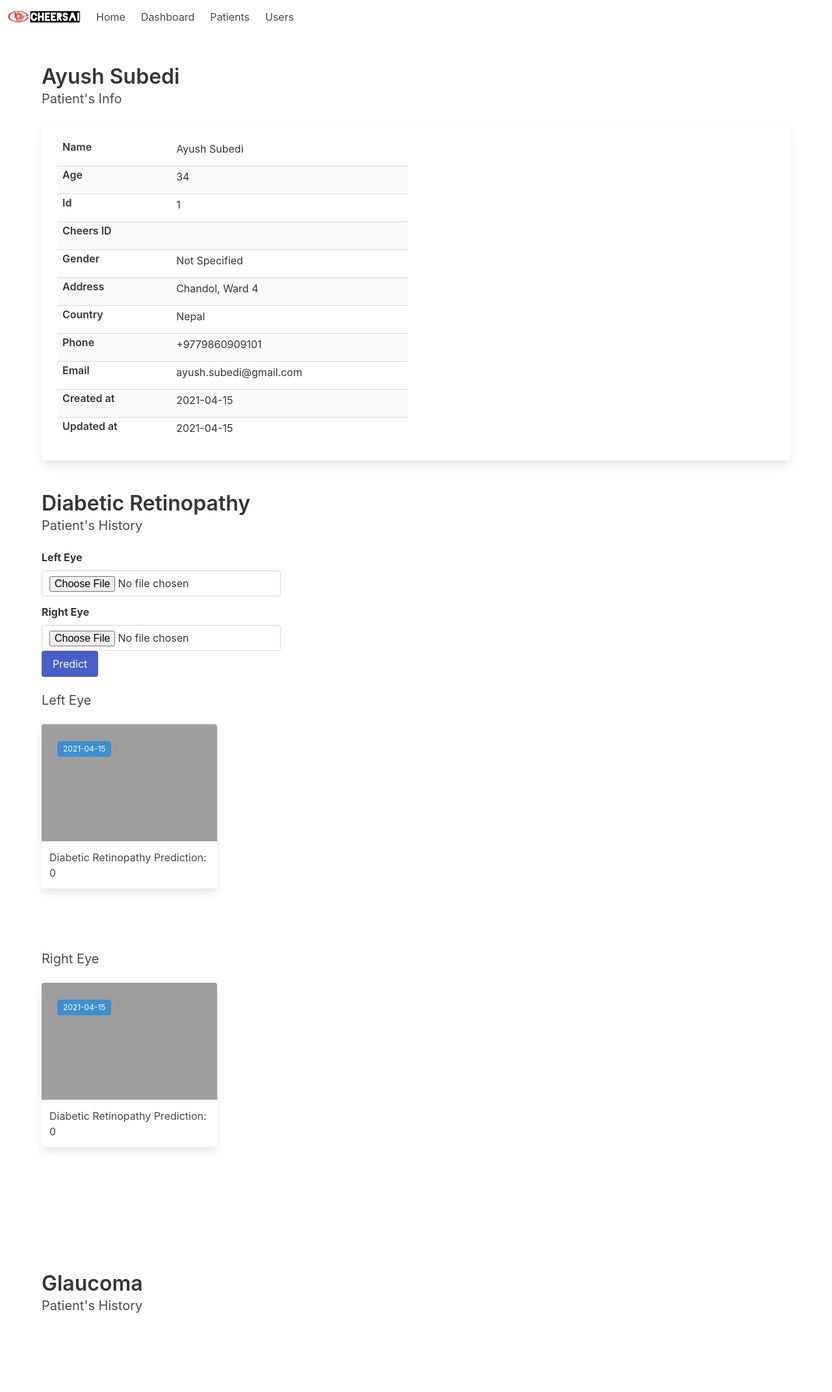
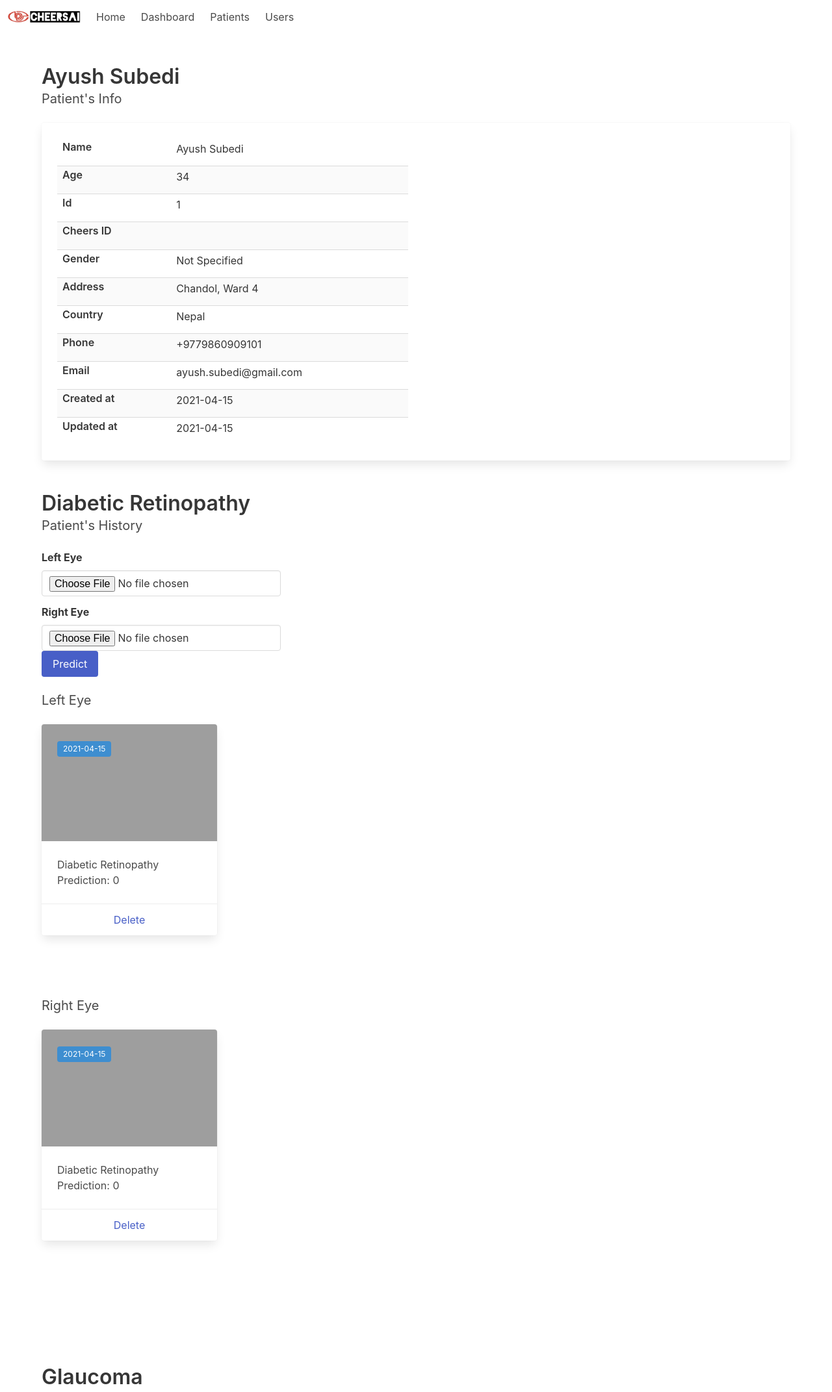
Before and after one commit to ayushsubedi/cheersAI, a Flask app: page /patient/1 in a window 1280 px wide. Shown: the top 2143 px of the page at 65% size. Before the commit the page ends 2021 px from the top, so only its background shows below. Run offline with Flask 2, Linux system fonts and the light colour scheme; data comes from the database, SQL or seed files in the repository; some libraries are stand-ins or nearby versions; grey boxes are pictures that could not be loaded.

Commit message:
resolve #79

```diff
--- a/cheersAI/templates/patient.html
+++ b/cheersAI/templates/patient.html
@@ -89,10 +89,14 @@
               </span>
             </div>
         </div>
+        <div class="card-content">
+          <div class="content">
+            Diabetic Retinopathy Prediction: {{ history.prediction_left }}
+            <br>
+          </div>
+        </div>
         <footer class="card-footer">
-              <h2 class="card-footer-item">
-                Diabetic Retinopathy Prediction: {{ history.prediction_left }}
-              </h2>
+          <a href={{ url_for("dr_delete", dr_id=history.id) }} class="card-footer-item">Delete</a>
         </footer>
     </div>
   </div>
@@ -118,10 +122,14 @@
                 </span>
               </div>
           </div>
+          <div class="card-content">
+            <div class="content">
+              Diabetic Retinopathy Prediction: {{ history.prediction_right }}
+              <br>
+            </div>
+          </div>
           <footer class="card-footer">
-              <h2 class="card-footer-item">
-                Diabetic Retinopathy Prediction: {{ history.prediction_right }}
-              </h2>
+            <a href={{ url_for("dr_delete", dr_id=history.id) }} class="card-footer-item">Delete</a>
           </footer>
       </div>
     </div>
```
Lines whose indentation alone changed are shown as unchanged.
